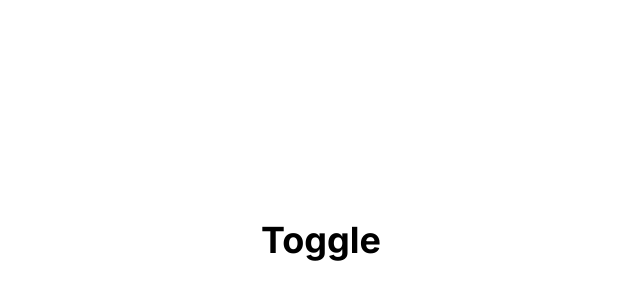
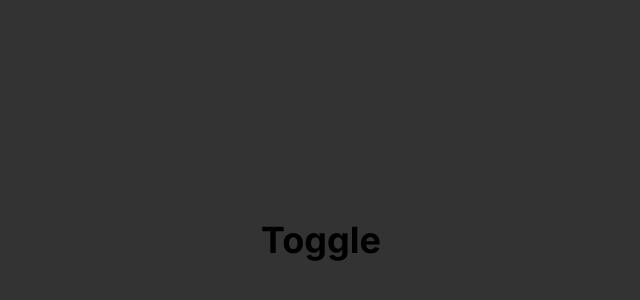
Before and after one commit to evanryuu/tw-dark-usecase, a Next.js app: page / in a window 1280 px wide. Shown: the part 160-460 px from the top of the page, without its empty margins (319-959 px from the left). Built offline with nearby package versions, Linux system fonts and the light colour scheme.

Commit message:
chore: solution-2 flaw

```diff
--- a/src/app/page.tsx
+++ b/src/app/page.tsx
@@ -1,6 +1,6 @@
 export default function Home() {
   return (
-    <main className="main bg-theme text-theme">
+    <main className="main bg-test text-theme">
       <button className="btn">Toggle</button>
     </main>
   )
--- a/tailwind.config.ts
+++ b/tailwind.config.ts
@@ -8,6 +8,9 @@ const config: Config = {
   ],
   theme: {
     extend: {
+      colors: {
+        test: '#333333',
+      },
       backgroundImage: {
         'gradient-radial': 'radial-gradient(var(--tw-gradient-stops))',
         'gradient-conic':
```
